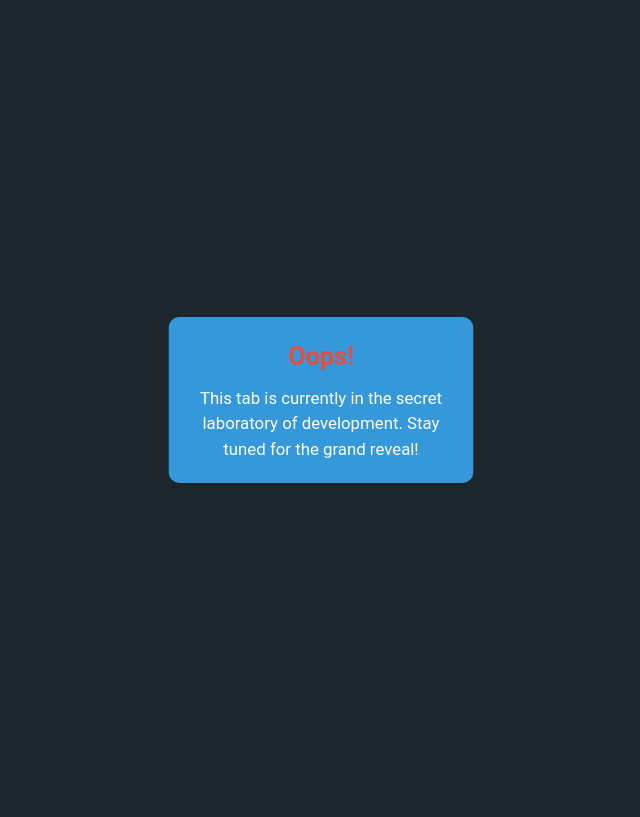
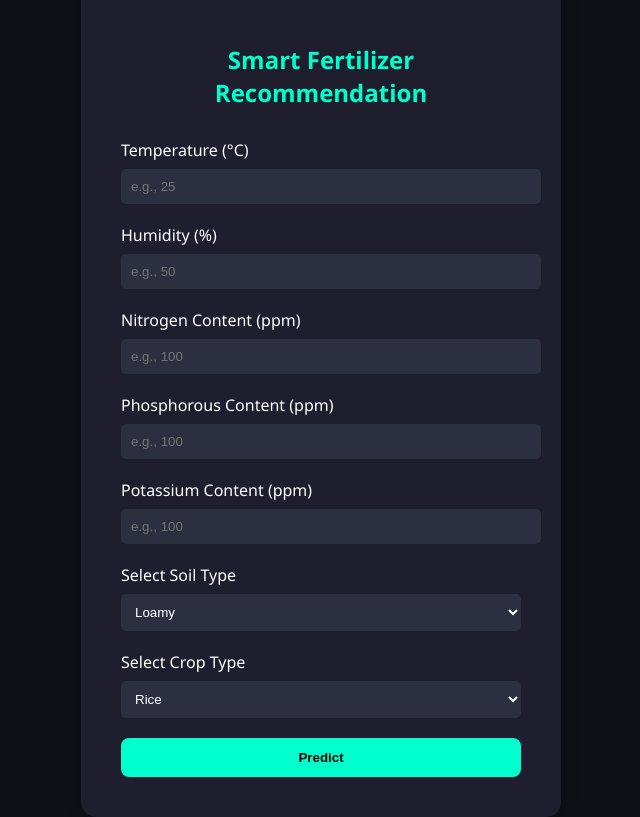
Before and after one commit to JahnaviK03/Agro1, a plain HTML site: page developing-phase/index.html in a window 1280 px wide. Shown: the whole page, without its empty margins (319-959 px from the left). Drawn offline with Linux system fonts and the light colour scheme.

Commit message:
fifth commit

```diff
--- a/developing-phase/index.html
+++ b/developing-phase/index.html
@@ -1,60 +1,108 @@
 <!DOCTYPE html>
 <html lang="en">
 <head>
-    <meta charset="UTF-8">
-    <meta name="viewport" content="width=device-width, initial-scale=1.0">
-    <title>Under Development Tab</title>
+  <meta charset="UTF-8" />
+  <meta name="viewport" content="width=device-width, initial-scale=1.0"/>
+  <title>Fertilizer Recommendation</title>
   <style>
     body {
-            font-family: 'Roboto', sans-serif;
+      font-family: 'Segoe UI', sans-serif;
+      background-color: #0f1117;
+      color: #ffffff;
       margin: 0;
-            padding: 0;
       display: flex;
+      justify-content: center;
       align-items: center;
-            justify-content: center;
       height: 100vh;
-            background-color: #1e272e;
-            color: #ecf0f1;
     }
 
-        .development-tab {
-            background-color: #3498db;
-            color: #ffffff;
-            padding: 20px;
-            border-radius: 10px;
-            text-align: center;
-            max-width: 250px;
-            box-shadow: 0 4px 8px rgba(0, 0, 0, 0.1);
-            animation: popUp 1s ease-in-out infinite alternate;
+    .container {
+      background-color: #1e1e2f;
+      padding: 40px;
+      border-radius: 15px;
+      box-shadow: 0 0 15px rgba(0, 0, 0, 0.3);
+      max-width: 400px;
+      width: 90%;
     }
 
-        .development-tab .oops {
-            color: #e74c3c;
-            font-size: 24px;
-            font-weight: bold;
-            margin-bottom: 10px;
+    h2 {
+      text-align: center;
+      margin-bottom: 30px;
+      color: #00ffcc;
     }
 
-        .development-tab p {
-            margin: 0;
-            font-size: 16px;
-            line-height: 1.5;
+    label {
+      display: block;
+      margin-bottom: 8px;
+      font-weight: 500;
     }
 
-        @keyframes popUp {
-            from {
-                transform: scale(1);
+    input, select {
+      width: 100%;
+      padding: 10px;
+      margin-bottom: 20px;
+      border: none;
+      border-radius: 5px;
+      background-color: #2c2f40;
+      color: white;
     }
-            to {
-                transform: scale(1.05);
+
+    button {
+      width: 100%;
+      padding: 12px;
+      background-color: #00ffcc;
+      color: #000;
+      font-weight: bold;
+      border: none;
+      border-radius: 8px;
+      cursor: pointer;
+      transition: background-color 0.3s ease;
     }
+
+    button:hover {
+      background-color: #00e6b8;
     }
   </style>
 </head>
 <body>
-    <div class="development-tab">
-        <p class="oops">Oops!</p>
-        <p>This tab is currently in the secret laboratory of development. Stay tuned for the grand reveal!</p>
+  <div class="container">
+    <h2>Smart Fertilizer Recommendation</h2>
+    <form>
+      <label>Temperature (°C)</label>
+      <input type="number" placeholder="e.g., 25" required />
+
+      <label>Humidity (%)</label>
+      <input type="number" placeholder="e.g., 50" required />
+
+      <label>Nitrogen Content (ppm)</label>
+      <input type="number" placeholder="e.g., 100" required />
+
+      <label>Phosphorous Content (ppm)</label>
+      <input type="number" placeholder="e.g., 100" required />
+
+      <label>Potassium Content (ppm)</label>
+      <input type="number" placeholder="e.g., 100" required />
+
+      <label>Select Soil Type</label>
+      <select>
+        <option>Loamy</option>
+        <option>Sandy</option>
+        <option>Clay</option>
+        <option>Black</option>
+        <option>Red</option>
+      </select>
+
+      <label>Select Crop Type</label>
+      <select>
+        <option>Rice</option>
+        <option>Wheat</option>
+        <option>Sugarcane</option>
+        <option>Maize</option>
+        <option>Cotton</option>
+      </select>
+
+      <button type="submit">Predict</button>
+    </form>
   </div>
 </body>
 </html>
```
Lines whose indentation alone changed are shown as unchanged.
